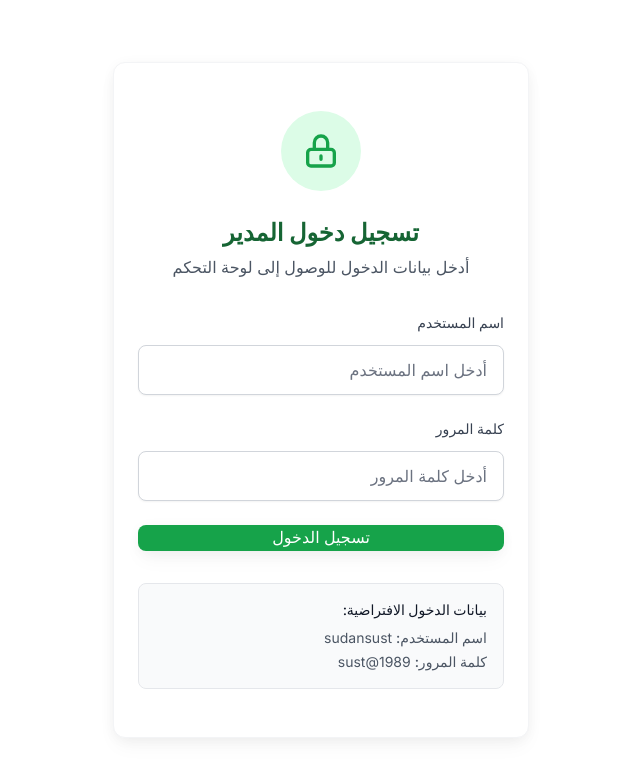
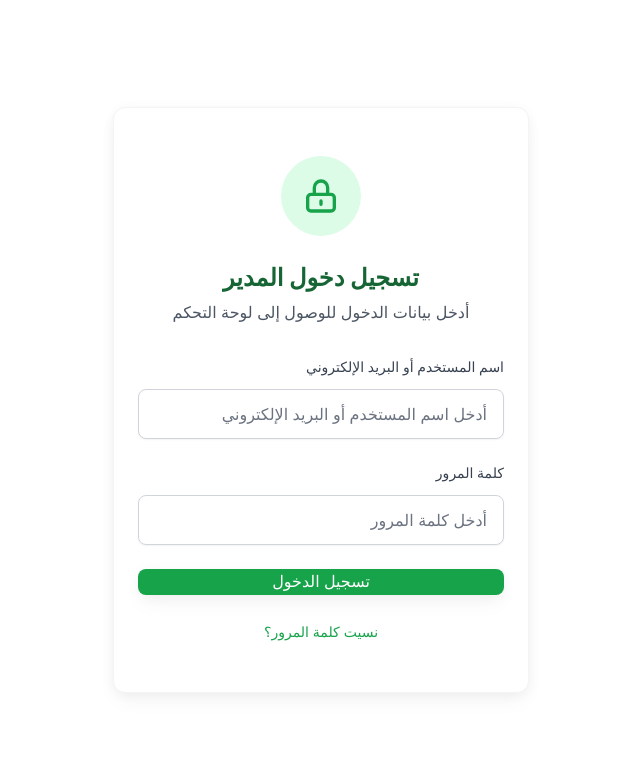
Before and after one commit to Musaab-salah/Martyrs-Docments, a React (Create React App) app in the folder client/: page /admin/login in a window 1280 px wide. Shown: the top 778 px of the page, without its empty margins (319-959 px from the left). Built offline with nearby package versions, Linux system fonts and the light colour scheme; no server answers; the HTML template or start-up script is replaced by a standard one.

Commit message:
update the  admin  login page

```diff
--- a/client/src/pages/admin/AdminLoginPage.js
+++ b/client/src/pages/admin/AdminLoginPage.js
@@ -52,13 +52,13 @@ const AdminLoginPage = () => {
 
             <form onSubmit={handleSubmit} className="space-y-6 mt-8">
               <div className="form-group">
-                <label className="form-label">اسم المستخدم</label>
+                <label className="form-label">اسم المستخدم أو البريد الإلكتروني</label>
                 <input
                   type="text"
                   value={credentials.username}
                   onChange={(e) => setCredentials({ ...credentials, username: e.target.value })}
                   className="form-input"
-                  placeholder="أدخل اسم المستخدم"
+                  placeholder="أدخل اسم المستخدم أو البريد الإلكتروني"
                   required
                 />
               </div>
@@ -89,15 +89,22 @@ const AdminLoginPage = () => {
                   'تسجيل الدخول'
                 )}
               </button>
+
+              <div className="text-center">
+                <button
+                  type="button"
+                  className="text-sm text-primary-600 hover:text-primary-700 transition-colors bg-transparent border-none cursor-pointer"
+                  onClick={() => {
+                    // TODO: Implement forgot password functionality
+                    alert('سيتم إضافة ميزة استعادة كلمة المرور قريباً');
+                  }}
+                >
+                  نسيت كلمة المرور؟
+                </button>
+              </div>
             </form>
 
-            <div className="mt-8 p-4 bg-gray-50 rounded-lg border border-gray-200">
-              <h3 className="text-sm font-medium text-gray-900 mb-2">بيانات الدخول الافتراضية:</h3>
-              <div className="text-sm text-gray-600 space-y-1">
-                <p><span className="font-medium">اسم المستخدم:</span> sudansust</p>
-                <p><span className="font-medium">كلمة المرور:</span> sust@1989</p>
-              </div>
-            </div>
+
           </div>
         </div>
       </div>
--- a/client/src/services/mockApi.js
+++ b/client/src/services/mockApi.js
@@ -109,7 +109,8 @@ class MockApiService {
       case '/api/auth/login':
         if (method === 'POST') {
           const credentials = JSON.parse(options.body);
-          if (credentials.username === 'sudansust' && credentials.password === 'sust@1989') {
+          // For mock API, accept any non-empty username and password
+          if (credentials.username && credentials.username.trim() && credentials.password && credentials.password.trim()) {
             return {
               token: 'mock-jwt-token-12345',
               message: 'Login successful'
```
Also changed, not shown: 11 other files (tests, documents, lock files or other folders).
